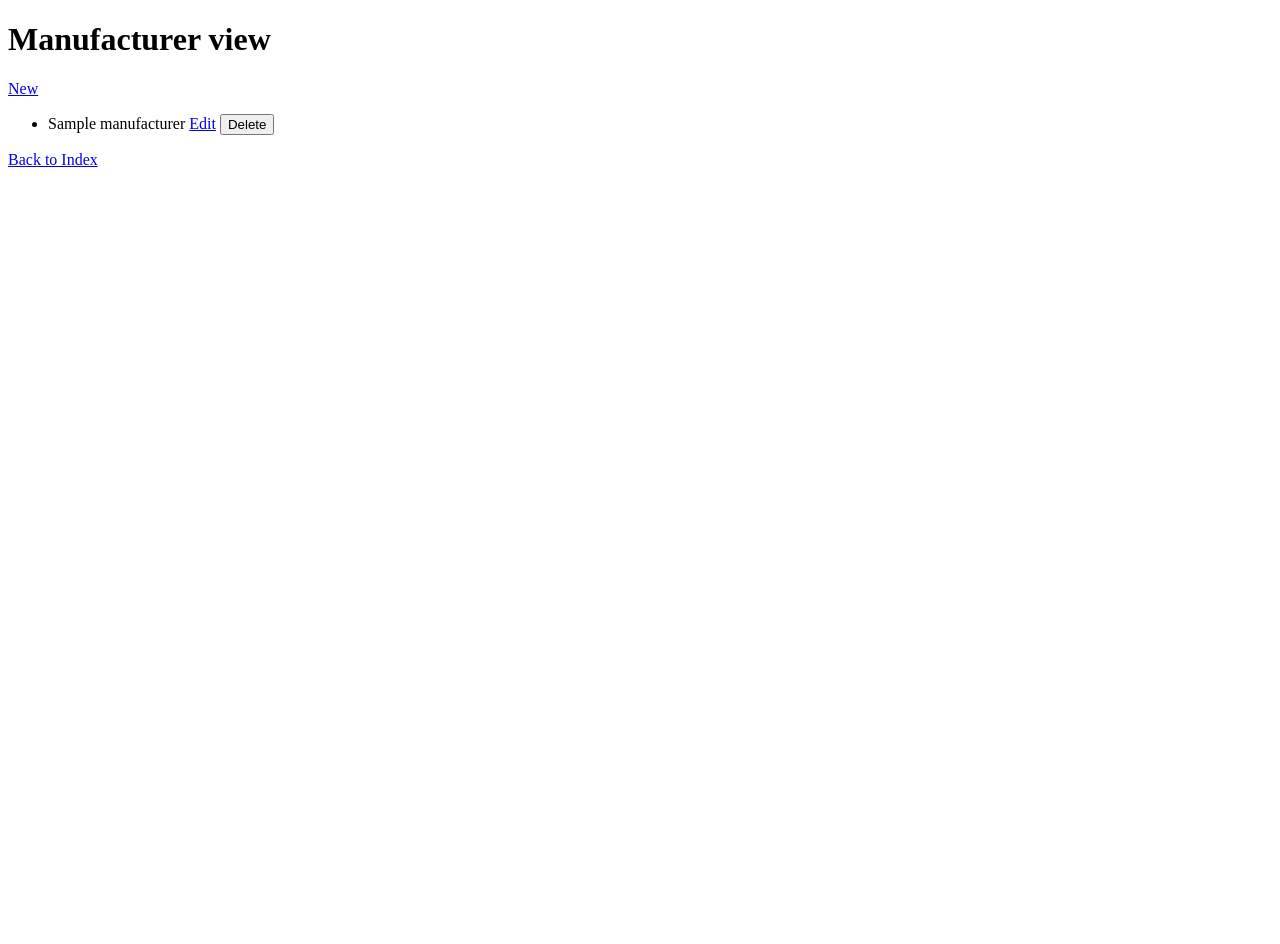
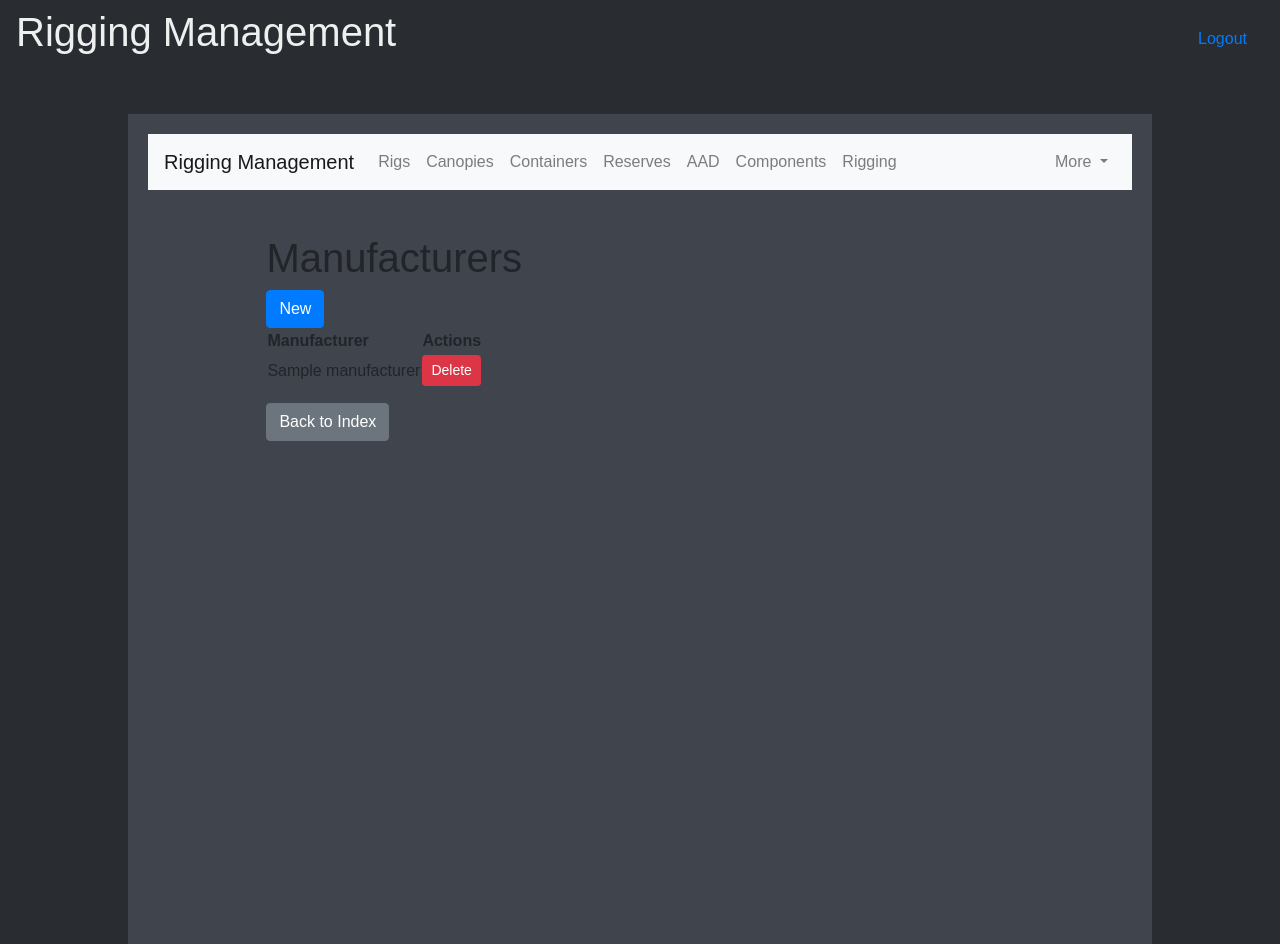
Before and after one commit to naskeytor/rigging_management, a Python web app: template rigging_test/templates/manufacturers/view_manufacturers.html in a window 1280 px wide. Before the commit the page ends 167 px from the top, so only its background shows below. Run offline with Jinja, Linux system fonts and the light colour scheme; the template is opened without the code that fills it: most values are stand-ins (such as "Sample title", 1, 10 or a date in 2020); some libraries are stand-ins or nearby versions.

Commit message:
Manufacturer dropdown done

```diff
--- a/rigging_test/blueprints/manufacturers/routes.py
+++ b/rigging_test/blueprints/manufacturers/routes.py
@@ -3,7 +3,7 @@ from flask_login import login_required
 from models.models import Component, ComponentType, Size, Status, Model, RiggingType, Rigging, Manufacturer
 from extensions import db
 
-manufacturers_bp = Blueprint('manifacturers', __name__)
+manufacturers_bp = Blueprint('manufacturers', __name__)
 
 @manufacturers_bp.route('/manufacturers')
 def view_manufacturers():
@@ -20,7 +20,7 @@ def add_manufacturer():
         db.session.add(new_manufacturer)
         db.session.commit()
         message = "New manufacturer added successfully."
-    return render_template('manufacturers/add_manufacturer.html', message=message)
+    return redirect(url_for('manufacturers.view_manufacturers'))
 
 
 @manufacturers_bp.route('/manufacturer/edit/<int:id>', methods=['GET', 'POST'])
@@ -38,4 +38,4 @@ def delete_manufacturer(id):
     manufacturer = Manufacturer.query.get_or_404(id)
     db.session.delete(manufacturer)
     db.session.commit()
-    return redirect(url_for('view_manufacturers'))
+    return redirect(url_for('manufacturers.view_manufacturers'))
--- a/rigging_test/templates/index.html
+++ b/rigging_test/templates/index.html
@@ -42,6 +42,7 @@
                         <a class="dropdown-item" href="/component_types">Component Types</a>
                         <a class="dropdown-item" href="/sizes">Sizes</a>
                         <a class="dropdown-item" href="/statuses">Statuses</a>
+                        <a class="dropdown-item" href="/manufacturers">Manufacturers</a>
                         <div class="dropdown-divider"></div>
                         <a class="dropdown-item" href="#">Separated link</a>
                     </div>
--- a/rigging_test/templates/manufacturers/view_manufacturers.html
+++ b/rigging_test/templates/manufacturers/view_manufacturers.html
@@ -1,23 +1,53 @@
-<!DOCTYPE html>
-<html lang="en">
-<head>
-    <meta charset="UTF-8">
-    <title> View Manufacturers </title>
-</head>
-<body>
-    <h1> Manufacturer view </h1>
-    <a href="{{ url_for('add_manufacturer') }}">New</a>
-    <ul>
-        {% for manufacturer in manufacturers %}
-        <li>{{ manufacturer.manufacturer }}
-            <a href="{{ url_for('edit_manufacturer', id=manufacturer.id) }}">Edit</a>
-            <!-- Forma de Eliminación -->
-            <form action="{{ url_for('delete_manufacturer', id=manufacturer.id) }}" method="post" style="display: inline;">
-                <input type="submit" value="Delete">
+{% extends 'index.html' %}
+
+{% block content %}
+    <div class="container mt-4">
+        <h1>Manufacturers</h1>
+        <button type="button" class="btn btn-primary" data-toggle="modal" data-target="#newManufacturerModal">New</button>
+        <table class="full-width-table-manufacturers">
+            <thead>
+            <tr>
+                <th>Manufacturer</th>
+                <th>Actions</th>
+            </tr>
+            </thead>
+            <tbody>
+            {% for manufacturer in manufacturers %}
+                <tr>
+                    <td>{{ manufacturer.manufacturer }}</td>
+                    <td>
+                        <form action="{{ url_for('manufacturers.delete_manufacturer', id=manufacturer.id) }}" method="post"
+                              style="display: inline;">
+                            <input type="submit" value="Delete" class="btn btn-sm btn-danger">
+                        </form>
+                    </td>
+                </tr>
+            {% endfor %}
+            </tbody>
+        </table>
+        <a href="{{ url_for('index') }}" class="btn btn-secondary mt-3">Back to Index</a>
+    </div>
+
+    <div class="modal fade" id="newManufacturerModal" tabindex="-1" aria-labelledby="newManufacturerModalLabel" aria-hidden="true">
+        <div class="modal-dialog">
+            <form action="{{ url_for('manufacturers.add_manufacturer') }}" method="post">
+                <div class="modal-content">
+                    <div class="modal-header">
+                        <h5 class="modal-title" id="addManufacturerModalLabel">Add Manufacturer</h5>
+                        <button type="button" class="close" data-dismiss="modal" aria-label="Close">
+                            <span aria-hidden="true">&times;</span>
+                        </button>
+                    </div>
+                    <div class="modal-body">
+                        Component Manufacturer: <input type="text" name="manufacturer" required><br>
+                    </div>
+                    <div class="modal-footer">
+                        <button type="button" class="btn btn-secondary" data-dismiss="modal">Close</button>
+                        <button type="submit" class="btn btn-primary">Save</button>
+                    </div>
+                </div>
             </form>
-        </li>
-        {% endfor %}
-    </ul>
-    <a href="{{ url_for('index') }}">Back to Index</a>
-</body>
-</html>
+        </div>
+    </div>
+
+{% endblock %}
```
